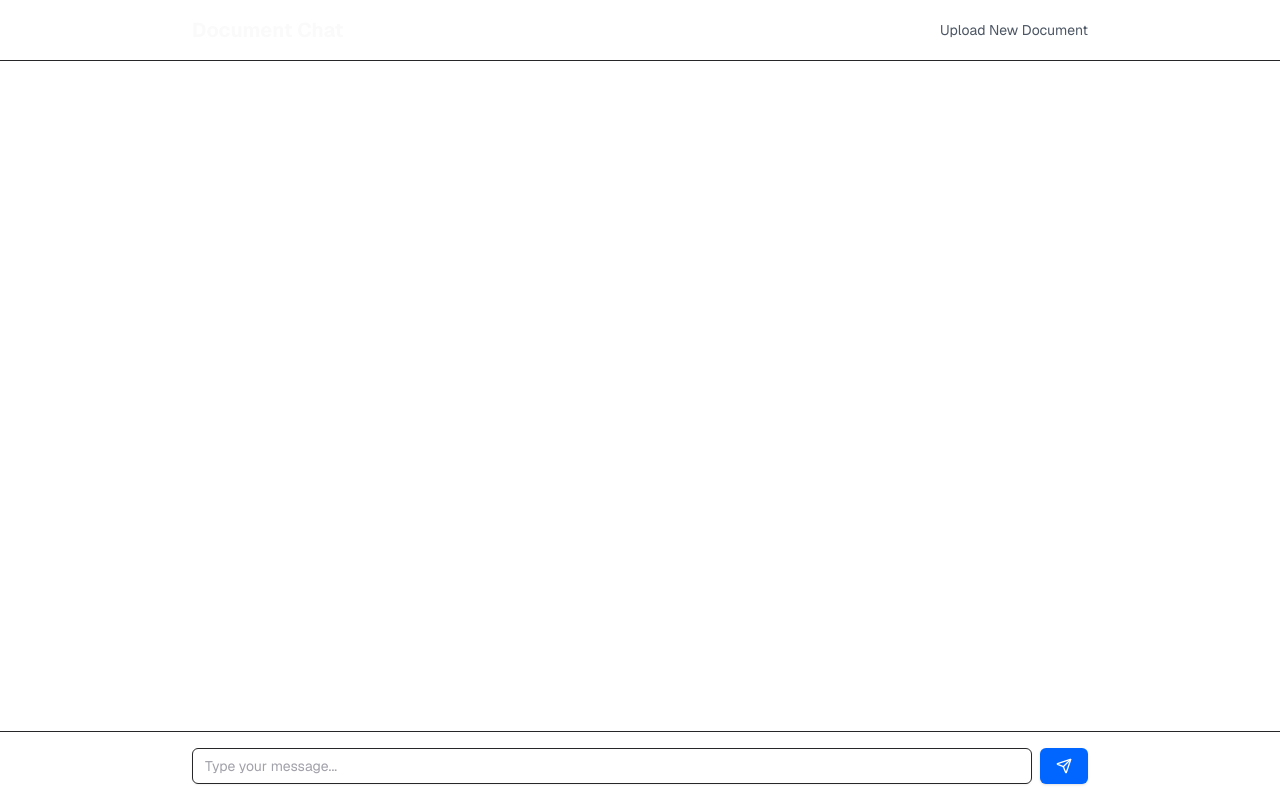
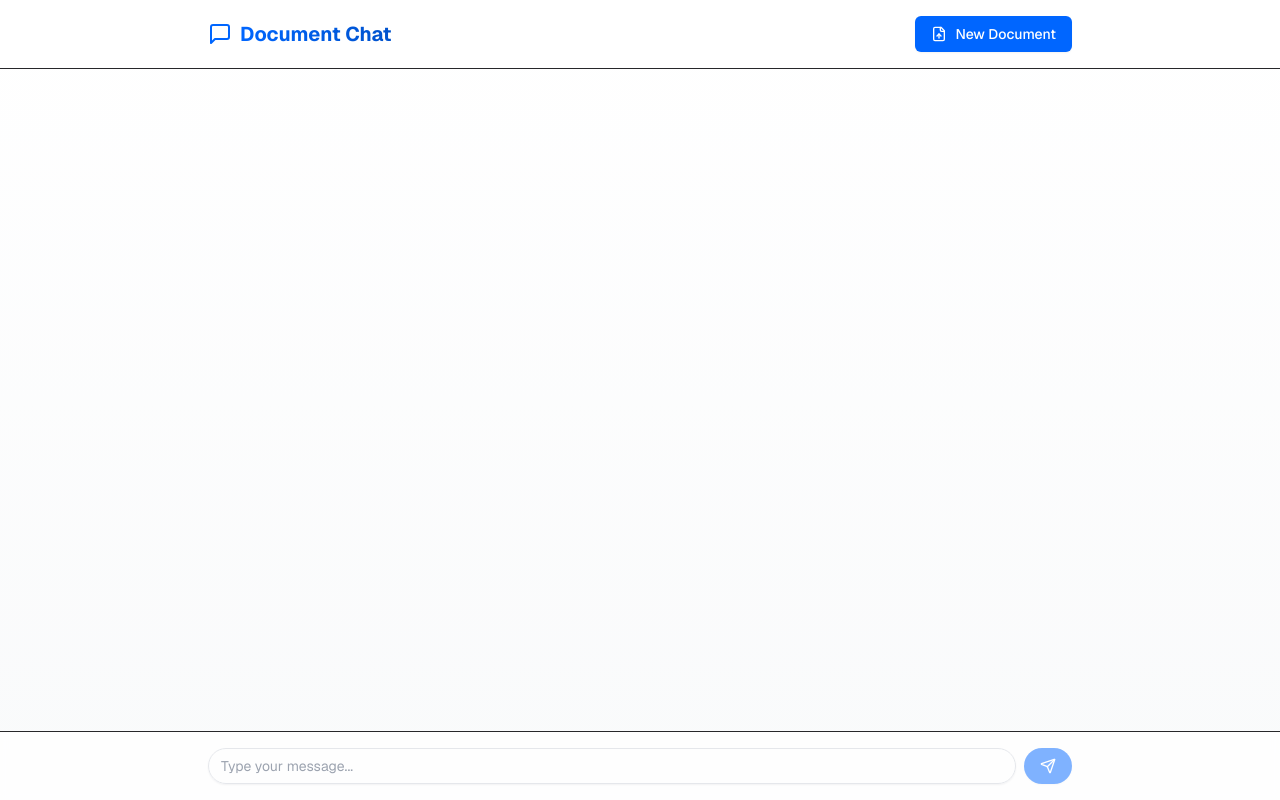
Before and after one commit to Elliot0122/document_extraction, a Next.js app: page /chat in a window 1280 px wide. Built offline with nearby package versions, Linux system fonts and the light colour scheme.

Commit message:
make the chat window more aesthetic

```diff
--- a/app/(preview)/chat/page.tsx
+++ b/app/(preview)/chat/page.tsx
@@ -1,10 +1,11 @@
 "use client";
 
-import { useState, useEffect } from "react";
-import { Send, Loader2 } from "lucide-react";
+import { useState, useEffect, useRef } from "react";
+import { Send, Loader2, FileUp, MessageSquare } from "lucide-react";
 import { Button } from "@/components/ui/button";
 import { Input } from "@/components/ui/input";
 import { useRouter, useSearchParams } from "next/navigation";
+import { motion, AnimatePresence } from "framer-motion";
 
 interface Message {
   role: 'user' | 'assistant';
@@ -14,6 +15,7 @@ interface Message {
 export default function ChatPage() {
   const router = useRouter();
   const searchParams = useSearchParams();
+  const messagesEndRef = useRef<HTMLDivElement>(null);
   const [messages, setMessages] = useState<Message[]>([]);
   const [inputMessage, setInputMessage] = useState("");
   const [isLoading, setIsLoading] = useState(false);
@@ -25,6 +27,14 @@ export default function ChatPage() {
       setFileName(decodeURIComponent(file));
     }
   }, [searchParams]);
+
+  useEffect(() => {
+    scrollToBottom();
+  }, [messages]);
+
+  const scrollToBottom = () => {
+    messagesEndRef.current?.scrollIntoView({ behavior: "smooth" });
+  };
 
   const handleSubmitMessage = async (e: React.FormEvent) => {
     e.preventDefault();
@@ -52,71 +62,103 @@ export default function ChatPage() {
   };
 
   return (
-    <div className="min-h-[100dvh] w-full flex flex-col bg-white">
+    <div className="min-h-[100dvh] w-full flex flex-col bg-gradient-to-b from-white to-gray-50">
       {/* Chat Header */}
-      <div className="border-b p-4">
-        <div className="max-w-4xl mx-auto flex items-center justify-between">
+      <div className="border-b bg-white/80 backdrop-blur-sm sticky top-0 z-10">
+        <div className="max-w-4xl mx-auto p-4 flex items-center justify-between">
           <div className="flex items-center gap-4">
-            <h1 className="text-xl font-bold">Document Chat</h1>
+            <div className="flex items-center gap-2">
+              <MessageSquare className="h-6 w-6 text-[#0066FF]" />
+              <h1 className="text-xl font-bold bg-gradient-to-r from-[#0066FF] to-[#0052CC] bg-clip-text text-transparent">
+                Document Chat
+              </h1>
+            </div>
             {fileName && (
-              <span className="text-sm text-black font-medium">
+              <span className="text-sm text-gray-700 font-medium px-3 py-1 bg-gray-100 rounded-full">
                 {fileName}
               </span>
             )}
           </div>
-          <button
+          <Button
+            variant="outline"
             onClick={() => router.push('/')}
-            className="text-sm text-gray-600 hover:text-gray-900"
+            className="gap-2 bg-[#0066FF] hover:bg-[#0052CC] text-white border-none"
           >
-            Upload New Document
-          </button>
+            <FileUp className="h-4 w-4" />
+            New Document
+          </Button>
         </div>
       </div>
 
       {/* Chat Messages */}
       <div className="flex-1 overflow-y-auto p-4">
-        <div className="max-w-4xl mx-auto space-y-4">
+        <div className="max-w-4xl mx-auto space-y-6">
+          <AnimatePresence>
             {messages.map((message, index) => (
-            <div
+              <motion.div
                 key={index}
+                initial={{ opacity: 0, y: 20 }}
+                animate={{ opacity: 1, y: 0 }}
+                exit={{ opacity: 0, y: -20 }}
+                transition={{ duration: 0.2 }}
                 className={`flex ${
                   message.role === 'user' ? 'justify-end' : 'justify-start'
                 }`}
               >
                 <div
-                className={`max-w-[80%] rounded-lg p-4 ${
+                  className={`max-w-[80%] rounded-2xl p-4 shadow-sm ${
                     message.role === 'user'
                       ? 'bg-[#0066FF] text-white'
-                    : 'bg-gray-100 text-black'
+                      : 'bg-white text-gray-800 border border-gray-100'
                   }`}
                 >
-                {message.content}
+                  <div className="flex items-start gap-2">
+                    {message.role === 'assistant' && (
+                      <div className="w-6 h-6 rounded-full bg-[#0066FF]/10 flex items-center justify-center flex-shrink-0">
+                        <MessageSquare className="h-4 w-4 text-[#0066FF]" />
+                      </div>
+                    )}
+                    <div className="flex-1 min-w-0">
+                      <p className="text-sm break-words whitespace-pre-wrap overflow-hidden">{message.content}</p>
                     </div>
                   </div>
+                </div>
+              </motion.div>
             ))}
+          </AnimatePresence>
           {isLoading && (
-            <div className="flex justify-start">
-              <div className="bg-gray-100 rounded-lg p-4">
-                <Loader2 className="h-4 w-4 animate-spin" />
+            <motion.div
+              initial={{ opacity: 0 }}
+              animate={{ opacity: 1 }}
+              className="flex justify-start"
+            >
+              <div className="bg-white rounded-2xl p-4 border border-gray-100 shadow-sm">
+                <div className="flex items-center gap-2">
+                  <div className="w-6 h-6 rounded-full bg-[#0066FF]/10 flex items-center justify-center">
+                    <MessageSquare className="h-4 w-4 text-[#0066FF]" />
+                  </div>
+                  <Loader2 className="h-4 w-4 animate-spin text-[#0066FF]" />
                 </div>
               </div>
+            </motion.div>
           )}
+          <div ref={messagesEndRef} />
         </div>
       </div>
 
       {/* Chat Input */}
-      <div className="border-t p-4">
-        <div className="max-w-4xl mx-auto">
+      <div className="border-t bg-white/80 backdrop-blur-sm sticky bottom-0">
+        <div className="max-w-4xl mx-auto p-4">
           <form onSubmit={handleSubmitMessage} className="flex gap-2">
             <Input
               value={inputMessage}
               onChange={(e) => setInputMessage(e.target.value)}
               placeholder="Type your message..."
-              className="flex-1"
+              className="flex-1 rounded-full border-gray-200 focus:border-[#0066FF] focus:ring-[#0066FF] text-gray-900 placeholder:text-gray-400"
             />
             <Button
               type="submit"
-              className="!bg-[#0066FF] hover:!bg-[#0052CC] text-white !opacity-100 hover:!opacity-100"
+              className="rounded-full !bg-[#0066FF] hover:!bg-[#0052CC] text-white shadow-sm"
               disabled={isLoading || !inputMessage.trim()}
             >
               <Send className="h-4 w-4" />
--- a/app/(preview)/page.tsx
+++ b/app/(preview)/page.tsx
@@ -1,7 +1,7 @@
 "use client";
 
 import { useState } from "react";
-import { FileUp, Loader2 } from "lucide-react";
+import { FileUp, Loader2, MessageSquare } from "lucide-react";
 import { Button } from "@/components/ui/button";
 import {
   Card,
@@ -32,11 +32,14 @@ export default function UploadPage() {
 
     const selectedFiles = Array.from(e.target.files || []);
     const validFiles = selectedFiles.filter(
-      (file) => file.type === "application/pdf" && file.size <= 5 * 1024 * 1024,
+      (file) =>
+        (file.type === "application/pdf" ||
+         file.type === "application/vnd.openxmlformats-officedocument.wordprocessingml.document") &&
+        file.size <= 5 * 1024 * 1024,
     );
 
     if (validFiles.length !== selectedFiles.length) {
-      toast.error("Only PDF files under 5MB are allowed.");
+      toast.error("Only PDF and DOCX files under 5MB are allowed.");
     }
 
     setFiles(validFiles);
@@ -90,20 +93,23 @@ export default function UploadPage() {
           >
             <div className="text-black">Drag and drop files here</div>
             <div className="text-sm text-gray-600">
-              {"(PDFs only)"}
+              {"(PDFs and DOCXs only)"}
             </div>
           </motion.div>
         )}
       </AnimatePresence>
 
-      <Card className="w-full max-w-md h-full border-0 sm:border sm:h-fit mt-12 bg-white text-black shadow-lg">
+      <Card className="w-full max-w-md h-full border-0 sm:border sm:h-fit bg-white text-black shadow-lg">
         <CardHeader className="text-center space-y-6">
           <div className="space-y-2">
-            <CardTitle className="text-2xl font-bold">
-              Document Chat
-            </CardTitle>
+            <div className="flex items-center justify-center gap-2">
+              <MessageSquare className="h-6 w-6 text-[#0066FF]" />
+              <h1 className="text-xl font-bold bg-gradient-to-r from-[#0066FF] to-[#0052CC] bg-clip-text text-transparent">
+                Document Chat
+              </h1>
+            </div>
             <CardDescription className="text-base text-black">
-              Upload a PDF document to start chatting about its contents.
+              Upload a PDF or a Word document and ask me anything about it.
             </CardDescription>
           </div>
         </CardHeader>
@@ -115,7 +121,7 @@ export default function UploadPage() {
               <input
                 type="file"
                 onChange={handleFileChange}
-                accept="application/pdf"
+                accept=".pdf,.docx"
                 className="absolute inset-0 opacity-0 cursor-pointer"
               />
               <FileUp className="h-8 w-8 mb-2 text-muted-foreground" />
```
Lines whose indentation alone changed are shown as unchanged.
